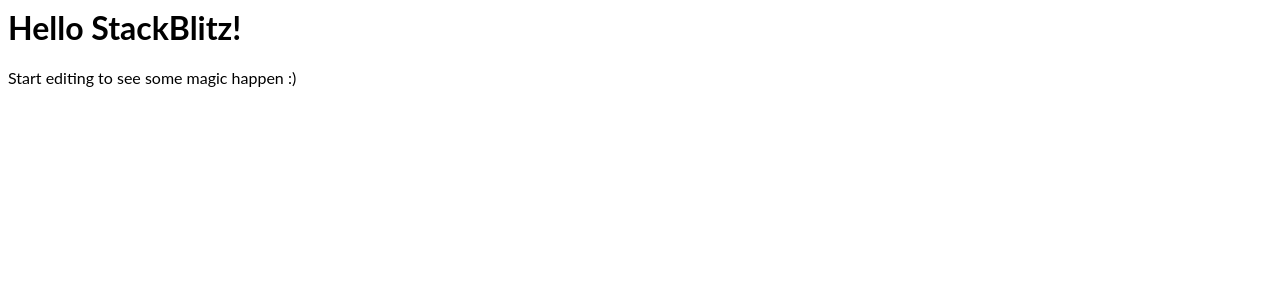
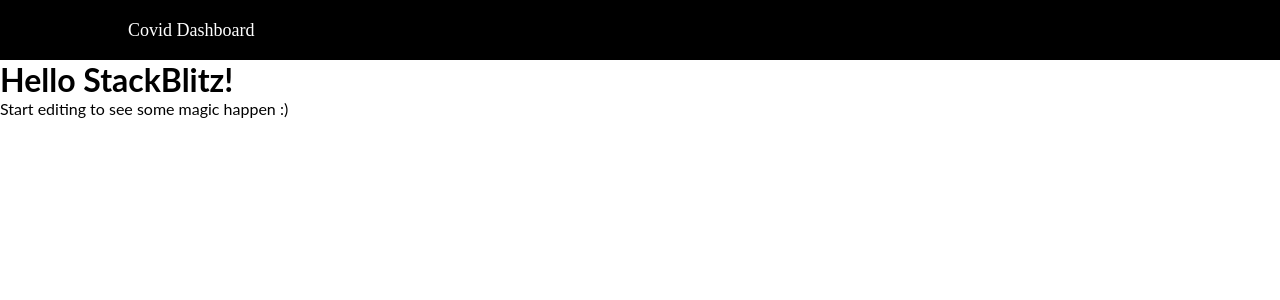
Before and after one commit to mkkaushiksjce/react-covid-dashboard, a React (Create React App) app: page / in a window 1280 px wide. Shown: the top 300 px of the page. Built offline with nearby package versions, Linux system fonts and the light colour scheme.

Commit message:
font styles added

```diff
--- a/src/App.js
+++ b/src/App.js
@@ -1,9 +1,13 @@
 import React from "react";
-import "./style.css";
+import "./style.less";
+
+// Component Imports
+import Navbar from "./components/navbar/Navbar.js";
 
 export default function App() {
   return (
     <div>
+      <Navbar />
       <h1>Hello StackBlitz!</h1>
       <p>Start editing to see some magic happen :)</p>
     </div>
--- /dev/null
+++ b/src/components/navbar/Navbar.js
@@ -0,0 +1,23 @@
+import React, { Component } from "react";
+import "./navbar.less";
+import "../../style.less";
+
+class Navbar extends React.Component {
+  constructor(props) {
+    super(props);
+  }
+
+  render() {
+    return (
+      <nav className="navbar-wrap">
+        <div className="viewport">
+          <div id="logo" href="/">
+            Covid Dashboard
+          </div>
+        </div>
+      </nav>
+    );
+  }
+}
+
+export default Navbar;
--- /dev/null
+++ b/src/components/navbar/navbar.less
@@ -0,0 +1,19 @@
+.viewport {
+  max-width: 1024px;
+  margin: 0 auto;
+}
+
+.navbar-wrap {
+  background: black;
+  color: white;
+  height: 60px;
+  line-height: 60px;
+  font-size: 18px;
+  width: 100%;
+}
+
+@media (max-width: 767px) {
+  #logo {
+    margin: 0 10px;
+  }
+}
--- a/src/style.css
+++ /dev/null
@@ -1,3 +0,0 @@
-h1, p {
-  font-family: Lato;
-}
--- /dev/null
+++ b/src/style.less
@@ -0,0 +1,18 @@
+h1,
+p {
+  font-family: Lato;
+}
+
+* {
+  margin: 0;
+  padding: 0;
+}
+
+@font-face {
+  font-family: "shared";
+  font-style: normal;
+  font-weight: 400;
+  font-display: swap;
+  src: url(https://fonts.gstatic.com/s/bahianita/v2/yYLr0hTb3vuqqsBUgxWdzDHU6NI.woff2)
+    format("woff2");
+}
```
